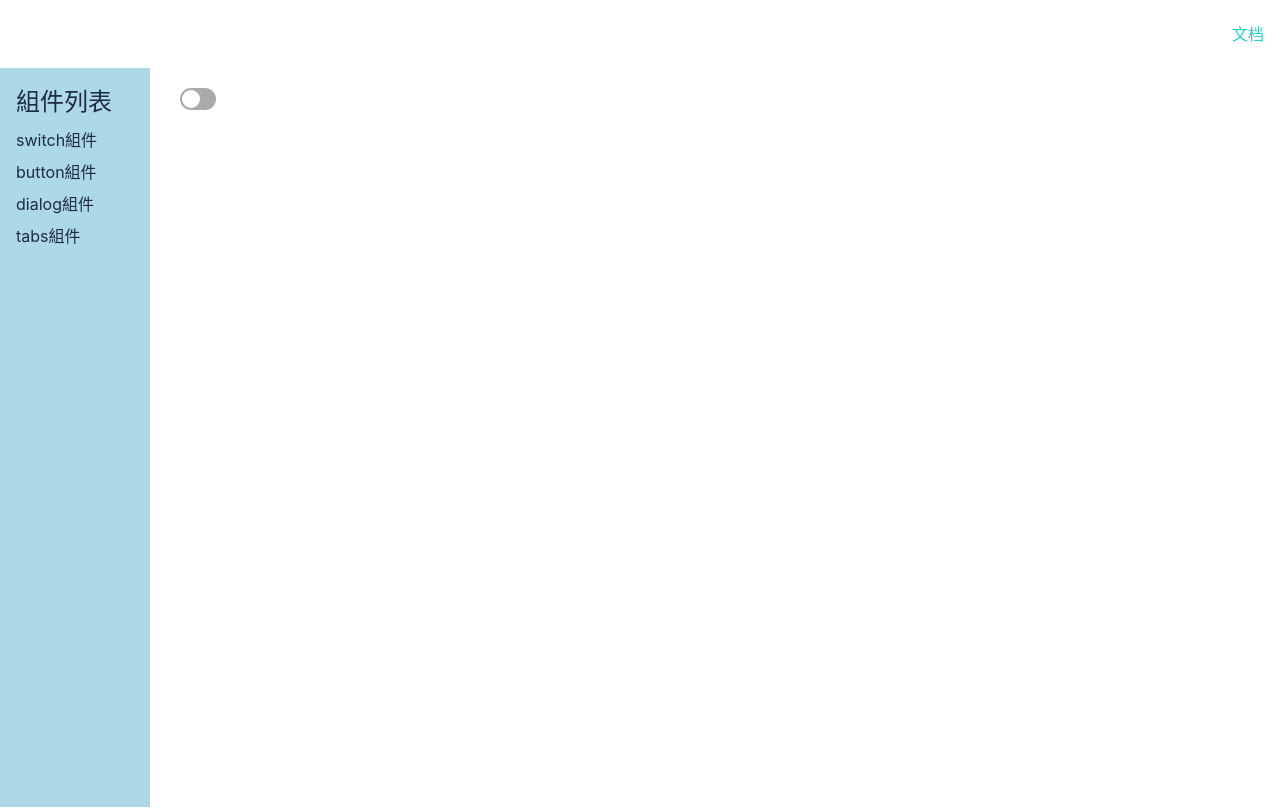
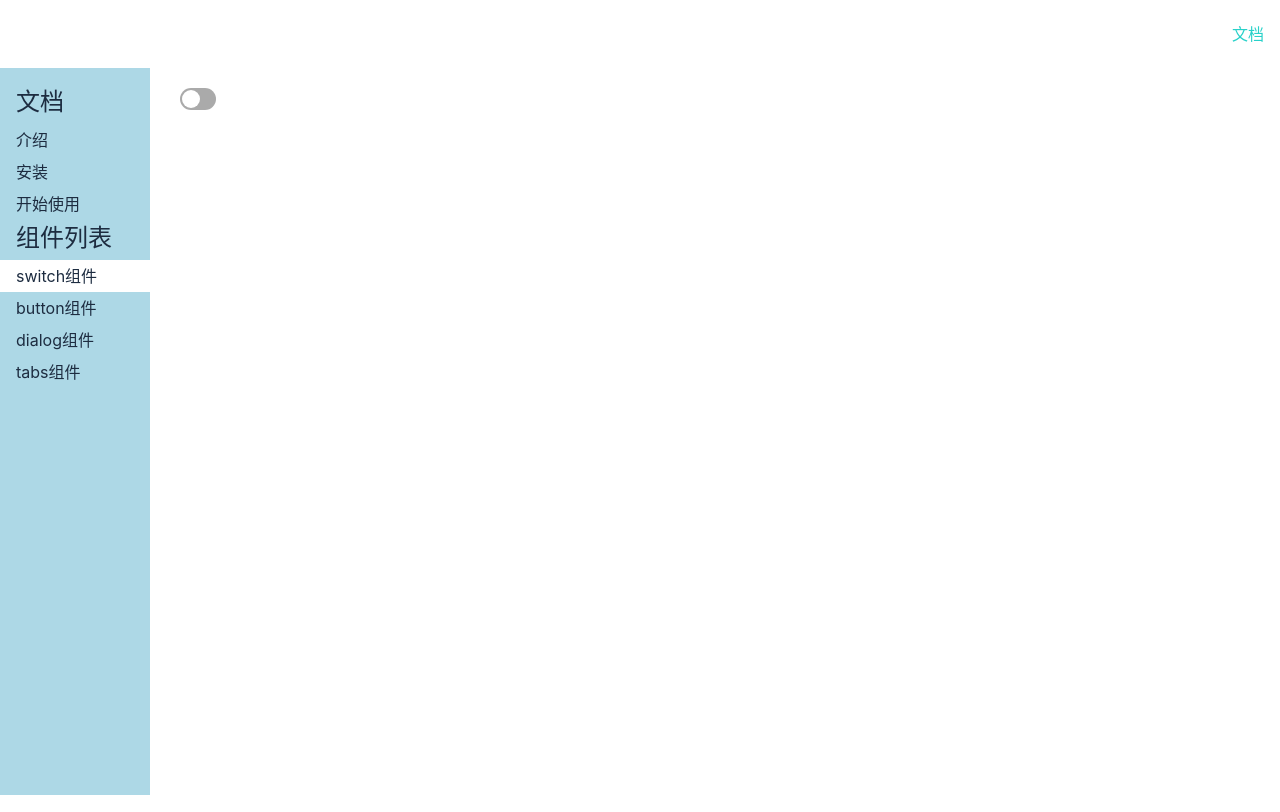
Before and after one commit to wxq0820/cc-ui, a Vue app: page /#/doc/switch in a window 1280 px wide. Built offline with nearby package versions, Linux system fonts and the light colour scheme.

Commit message:
添加路由，markdown样式

```diff
--- a/package.json
+++ b/package.json
@@ -6,6 +6,7 @@
     "build": "vite build"
   },
   "dependencies": {
+    "github-markdown-css": "^4.0.0",
     "vue": "^3.0.0-rc.1",
     "vue-router": "4.0.0-beta.3"
   },
--- a/src/main.ts
+++ b/src/main.ts
@@ -3,6 +3,7 @@ import './index.scss'
 import { createApp } from 'vue'
 import App from './App.vue'
 import { router } from './router'
+import 'github-markdown-css'
 
 
 const app = createApp(App)
--- a/src/router.ts
+++ b/src/router.ts
@@ -6,6 +6,9 @@ import Button from './components/button.vue'
 import Tabs from './components/tabs.vue'
 import Dialog from './components/dialog.vue'
 import DocDemo from './components/docDemo.vue'
+import Intro from './views/intro.vue'
+import Install from './views/install.vue'
+import GetStart from './views/getStart.vue'
 
 const history = createWebHashHistory()
 export const router = createRouter({
@@ -17,6 +20,9 @@ export const router = createRouter({
       component: Doc,
       children: [
         { path: '', component: DocDemo },
+        { path: 'intro', component: Intro },
+        { path: 'install', component: Install },
+        { path: 'get-start', component: GetStart },
         { path: 'switch', component: Switch },
         { path: 'button', component: Button },
         { path: 'tabs', component: Tabs },
--- a/src/views/doc.vue
+++ b/src/views/doc.vue
@@ -1,21 +1,33 @@
 <template>
   <div class="layout">
-    <Topnav toggleMenuButtonVisible class="nav"/>
+    <Topnav toggleMenuButtonVisible class="nav" />
     <div class="content">
       <aside v-if="asideVisible">
-        <h2>組件列表</h2>
+        <h2>文档</h2>
         <ol>
           <li>
-            <router-link to="/doc/switch">switch組件</router-link>
+            <router-link to="/doc/intro">介绍</router-link>
           </li>
           <li>
-            <router-link to="/doc/button">button組件</router-link>
+            <router-link to="/doc/install">安装</router-link>
           </li>
           <li>
-            <router-link to="/doc/dialog">dialog組件</router-link>
+            <router-link to="/doc/get-start">开始使用</router-link>
+          </li>
+        </ol>
+        <h2>组件列表</h2>
+        <ol>
+          <li>
+            <router-link to="/doc/switch">switch组件</router-link>
           </li>
           <li>
-            <router-link to="/doc/tabs">tabs組件</router-link>
+            <router-link to="/doc/button">button组件</router-link>
+          </li>
+          <li>
+            <router-link to="/doc/dialog">dialog组件</router-link>
+          </li>
+          <li>
+            <router-link to="/doc/tabs">tabs组件</router-link>
           </li>
         </ol>
       </aside>
@@ -40,20 +52,31 @@ export default {
 .content {
   height: 100%;
   > aside {
-    height: calc(100% - 61px);
+    height: calc(100% - 73px);
     background-color: lightblue;
     width: 150px;
-    padding: 16px;
+    padding: 16px 0;
     position: absolute;
     > h2 {
+      padding: 0 16px;
       margin-bottom: 4px;
     }
     > ol {
       > li {
-        padding: 4px 0;
+        > a {
+          display: block;
+          padding: 4px 16px;
+          text-decoration: none;
+        }
+        > .router-link-active {
+
+          background-color: #fff;
+
+        }
       }
     }
     @media (max-width: 500px) {
+      height: 100%;
       position: fixed;
       z-index: 1;
       top: 0px;
@@ -64,7 +87,7 @@ export default {
   }
   > main {
     position: absolute;
-    height: calc(100% - 61px);
+    height: calc(100% - 73px);
     width: calc(100% - 160px);
     margin: 5px 0 0 160px;
     padding: 15px 20px;
--- /dev/null
+++ b/src/views/getStart.vue
@@ -0,0 +1,26 @@
+<template>
+  <article class="markdown-body">
+    <h1>开始使用</h1>
+    <p>请先<a href="#/doc/install">安装</a>本组件库。</p>
+    <p>然后在你的代码中写入下面的代码</p>
+    <pre><code>import {Button, Tabs, Tab, Switch, Dialog, openDialog} from "gulu-ui-1"</code></pre>
+    <p>就可以使用我提供的组件了。</p>
+    <h2>Vue单文件组件</h2>
+    <p>代码示例：</p>
+    <pre>
+        <code>
+&lt;template&gt;
+  &lt;div&gt;
+    &lt;Button&gt;按钮&lt;/Button&gt;
+  &lt;/div&gt;
+&lt;/template&gt;
+&lt;script&gt;
+  import {Button, Tabs, Tab, Switch, Dialog, openDialog} from &quot;gulu-ui-1&quot;
+  export default {
+    components: {Button}
+  }
+&lt;/script&gt;
+        </code>
+        </pre>
+  </article>
+</template>
--- /dev/null
+++ b/src/views/install.vue
@@ -0,0 +1,10 @@
+<template>
+    <article class="markdown-body">
+        <h1>安装</h1>
+        <p>打开终端运行下列命令：</p>
+        <pre><code>npm install gulu-ui-1</code></pre>
+        <p>或</p>
+        <pre><code>yarn add gugu-ui-1</code></pre>
+        <p>下一节：<a href="#/doc/get-start">开始使用</a></p>
+    </article>
+</template>
--- /dev/null
+++ b/src/views/intro.vue
@@ -0,0 +1,9 @@
+<template>
+    <article class="markdown-body">
+        <h1>介绍</h1>
+        <p>gugu UI 是一款基于 Vue 3 和 TypeScript 的 UI 组件库。</p>
+        <p>这款组件库其实是我为了总结自己这几年的技术经验而写的，全程亲手编写，尽量不采用第三方库，包括你现在看到的这个官网也几乎都是我自己写的。</p>
+        <p>所以强烈不建议你将此 UI 库用于生产环境。但如果你是抱着看源代码的目的来的，那么这个库还是值得一看的。你也可以直接查看每个组件的源代码和示例，运行方法见 README.md。</p>
+        <p>下一节：<a href="#/doc/install">安装</a></p>
+    </article>
+</template>
```
Also changed, not shown: 1 other file (tests, documents, lock files or other folders).
